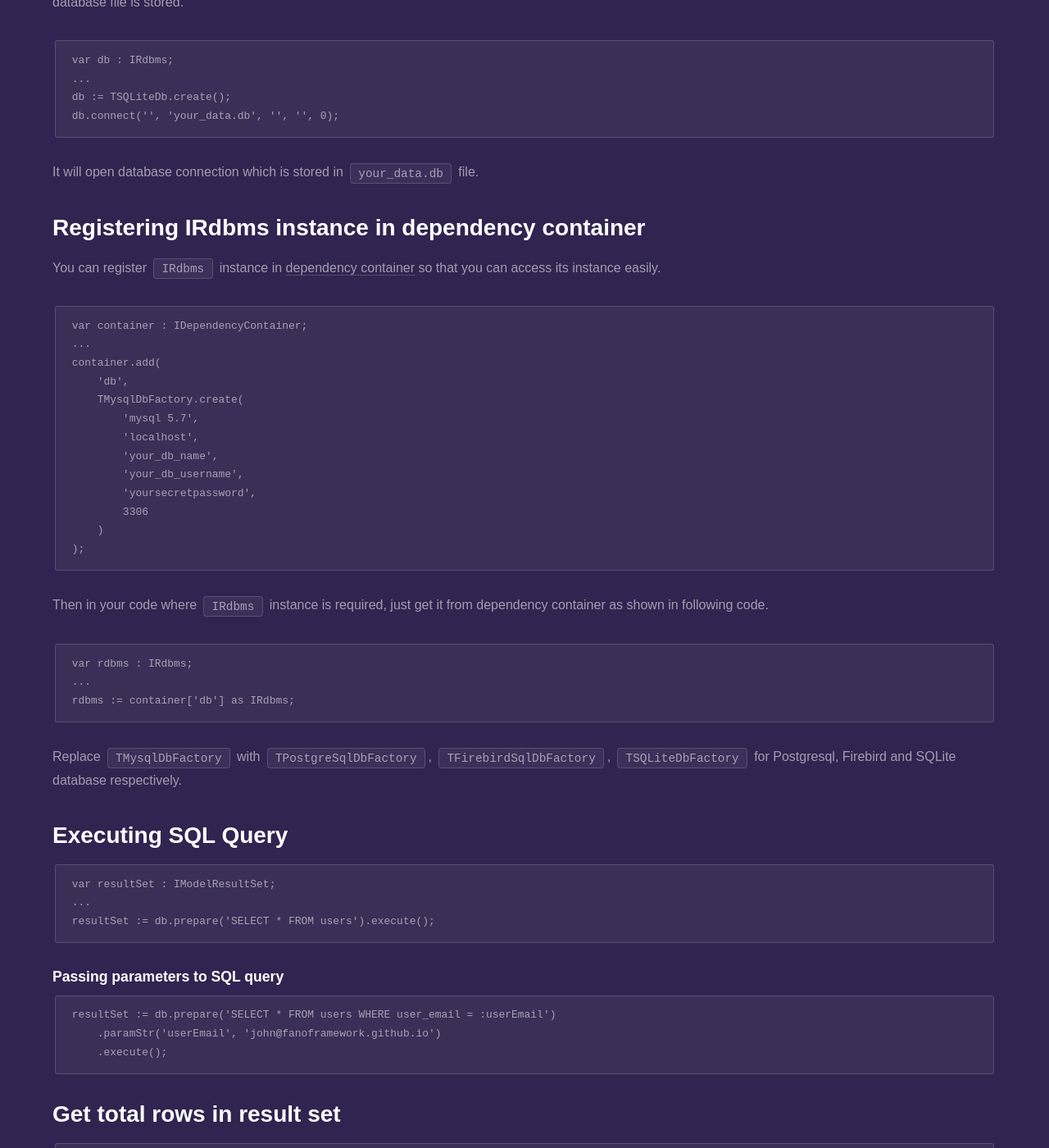
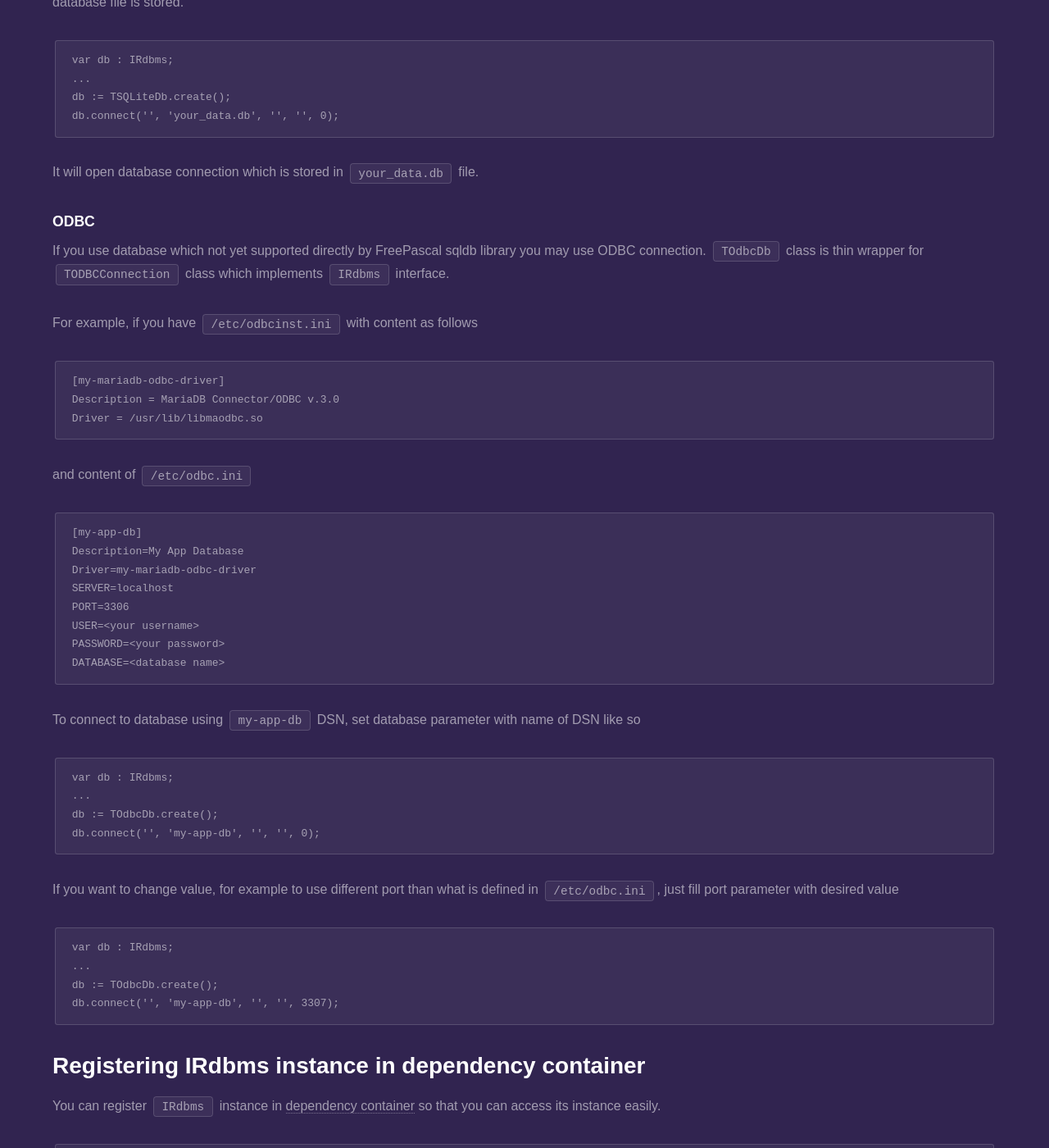
Before and after one commit to fanoframework/fanoframework.github.io, a Jekyll site: the page built from database/index.md, in a window 1280 px wide and 1400 px high, scrolled down 1501 px. Shown: the whole window at 82% size. Built offline with Jekyll 4.4.1, drawn with Linux system fonts in a browser that asks for light colours; our own code applies the rules of GitHub Pages for plain Markdown files; some of the changed text lies outside the part shown.

Commit message:
add documentation on ODBC database connection

````diff
--- a/database/index.md
+++ b/database/index.md
@@ -64,6 +64,47 @@ db.connect('', 'your_data.db', '', '', 0);
 
 It will open database connection which is stored in `your_data.db` file.
 
+### ODBC
+
+If you use database which not yet supported directly by FreePascal sqldb library you may use ODBC connection.
+`TOdbcDb` class is thin wrapper for `TODBCConnection` class which implements `IRdbms` interface.
+
+For example, if you have `/etc/odbcinst.ini` with content as follows
+
+```
+[my-mariadb-odbc-driver]
+Description = MariaDB Connector/ODBC v.3.0
+Driver = /usr/lib/libmaodbc.so
+```
+and content of `/etc/odbc.ini`
+
+```
+[my-app-db]
+Description=My App Database
+Driver=my-mariadb-odbc-driver
+SERVER=localhost
+PORT=3306
+USER=<your username>
+PASSWORD=<your password>
+DATABASE=<database name>
+```
+To connect to database using `my-app-db` DSN, set database parameter with name of DSN
+like so
+```
+var db : IRdbms;
+...
+db := TOdbcDb.create();
+db.connect('', 'my-app-db', '', '', 0);
+```
+If you want to change value, for example to use different port than what is defined in `/etc/odbc.ini`, just fill port parameter with desired value
+
+```
+var db : IRdbms;
+...
+db := TOdbcDb.create();
+db.connect('', 'my-app-db', '', '', 3307);
+```
+
 ## Registering IRdbms instance in dependency container
 
 You can register `IRdbms` instance in [dependency container](/dependency-container) so that you can access its instance easily.
@@ -83,25 +124,48 @@ container.add(
     )
 );
 ```
-Then in your code where `IRdbms` instance is required, just get it from dependency container as shown in following code.
+Replace `TMysqlDbFactory` with `TPostgreSqlDbFactory`, `TFirebirdSqlDbFactory`,
+`TSQLiteDbFactory`, `TOdbcDbFactory` for Postgresql, Firebird, SQLite database and ODBC respectively.
+
+For `TOdbcDbFactory`, using ODBC with DSN, you can register simply by using its DSN name for example
 
 ```
-var rdbms : IRdbms;
+container.add(
+    'db',
+    TOdbcDbFactory.create()
+        .database('my-app-d')
+);
+```
+
+To get instance of `IRdbms` instance, just get it from dependency container as shown in following code.
+
+
+```
+var db : IRdbms;
 ...
-rdbms := container['db'] as IRdbms;
+db := container.get('db') as IRdbms;
 ```
-Replace `TMysqlDbFactory` with `TPostgreSqlDbFactory`, `TFirebirdSqlDbFactory`,
-`TSQLiteDbFactory` for Postgresql, Firebird and SQLite database respectively.
+or with array-like syntax
+
+```
+var db : IRdbms;
+...
+db := container['db'] as IRdbms;
+```
 
 ## Executing SQL Query
 
 ```
-var resultSet : IModelResultSet;
+var
+    db : IRdbms;
+    resultSet : IModelResultSet;
 ...
 resultSet := db.prepare('SELECT * FROM users').execute();
 ```
 
 ### Passing parameters to SQL query
+
+To avoid SQL injection, it is recommended to use prepared statement with parameter
 
 ```
 resultSet := db.prepare('SELECT * FROM users WHERE user_email = :userEmail')
````
Also changed, not shown: known-issues/index.md (+11 -0 lines).
